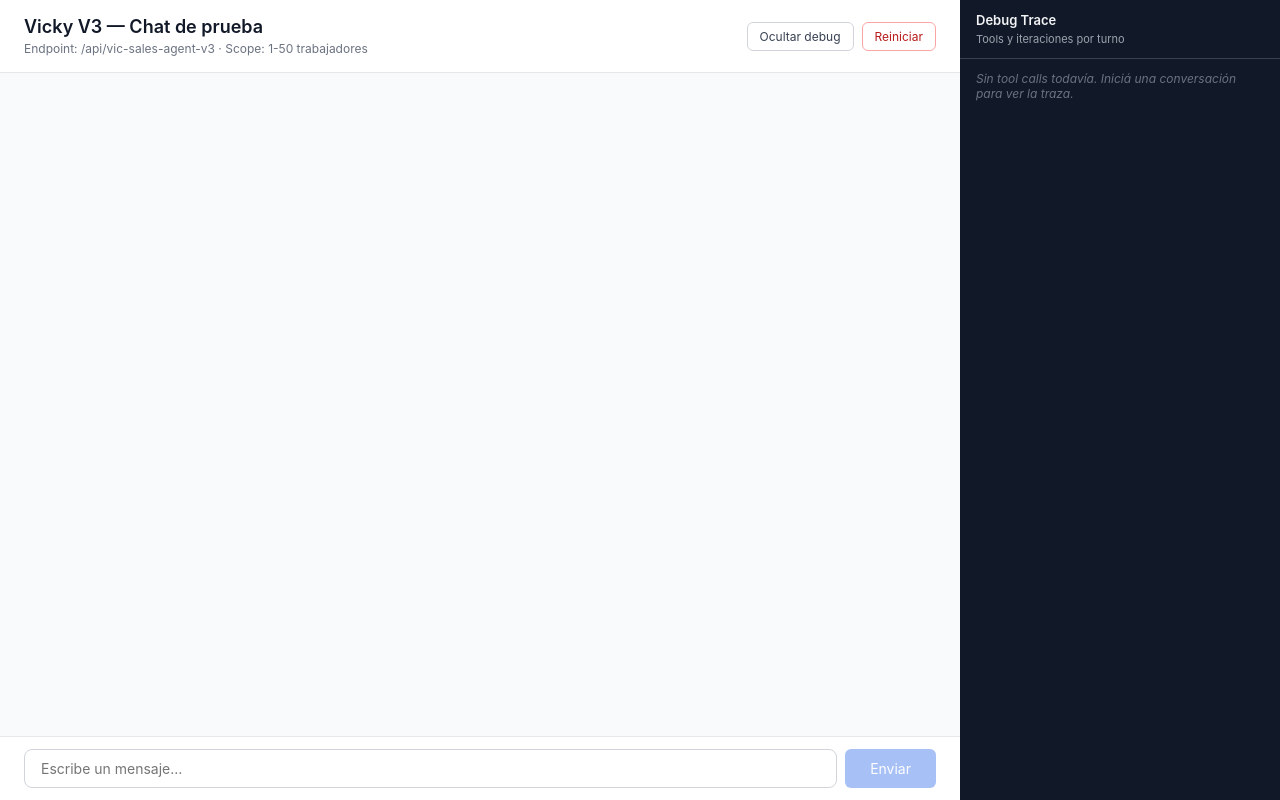
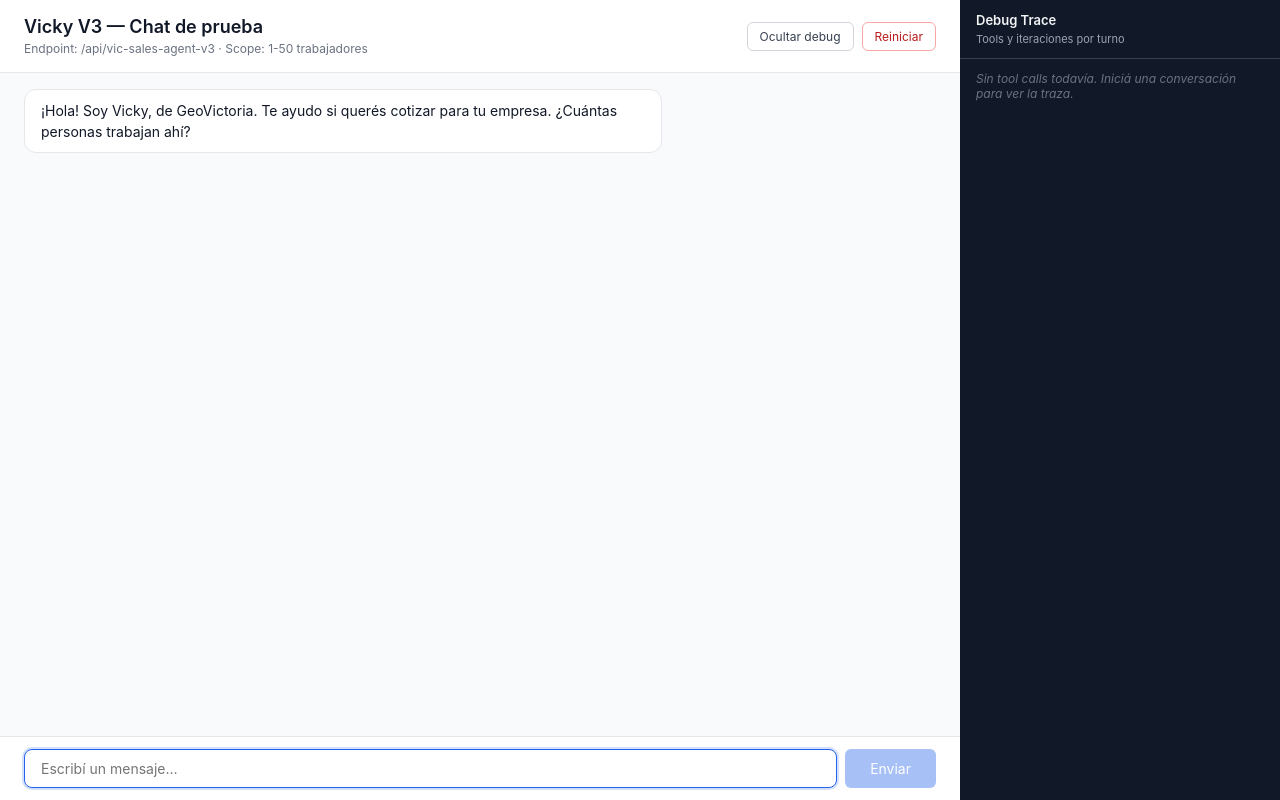
Before and after one commit to geo-victoria/geovictoria-whatsapp-agent, a Next.js app: page /vic in a window 1280 px wide. Built offline with nearby package versions, Linux system fonts and the light colour scheme.

Commit message:
Initialize chat with welcome message and update input

```diff
--- a/components/geovictoria-sales-agent.tsx
+++ b/components/geovictoria-sales-agent.tsx
@@ -32,16 +32,35 @@
   ts: number
 }
 
+const INITIAL_MESSAGE: Message = {
+  id: "init",
+  role: "assistant",
+  content:
+    "¡Hola! Soy Vicky, de GeoVictoria. Te ayudo si querés cotizar para tu empresa. ¿Cuántas personas trabajan ahí?",
+  ts: Date.now(),
+}
+
 export default function VickyV3Chat() {
-  const [messages, setMessages] = useState<Message[]>([])
+  const [messages, setMessages] = useState<Message[]>([INITIAL_MESSAGE])
   const [input, setInput] = useState("")
   const [loading, setLoading] = useState(false)
   const [showDebug, setShowDebug] = useState(true)
   const scrollRef = useRef<HTMLDivElement>(null)
+  const inputRef = useRef<HTMLInputElement>(null)
 
   useEffect(() => {
     scrollRef.current?.scrollTo({ top: scrollRef.current.scrollHeight, behavior: "smooth" })
   }, [messages])
+
+  // Devolver el foco al input cuando termina de cargar la respuesta.
+  // Sin esto, el navegador deja al usuario teniendo que volver a clickear
+  // el campo de texto cada vez que envía un mensaje (porque `disabled={loading}`
+  // hace que el input pierda el foco mientras carga).
+  useEffect(() => {
+    if (!loading) {
+      inputRef.current?.focus()
+    }
+  }, [loading])
 
   async function handleSend() {
     const trimmed = input.trim()
@@ -113,7 +132,7 @@
   }
 
   function handleReset() {
-    setMessages([])
+    setMessages([{ ...INITIAL_MESSAGE, ts: Date.now() }])
     setInput("")
   }
 
@@ -165,6 +184,7 @@
 
         <footer className="composer">
           <input
+            ref={inputRef}
             type="text"
             value={input}
             onChange={(e) => setInput(e.target.value)}
@@ -175,8 +195,9 @@
               }
             }}
             disabled={loading}
-            placeholder="Escribe un mensaje…"
+            placeholder="Escribí un mensaje…"
             className="composer-input"
+            autoFocus
           />
           <button
             type="button"
```
